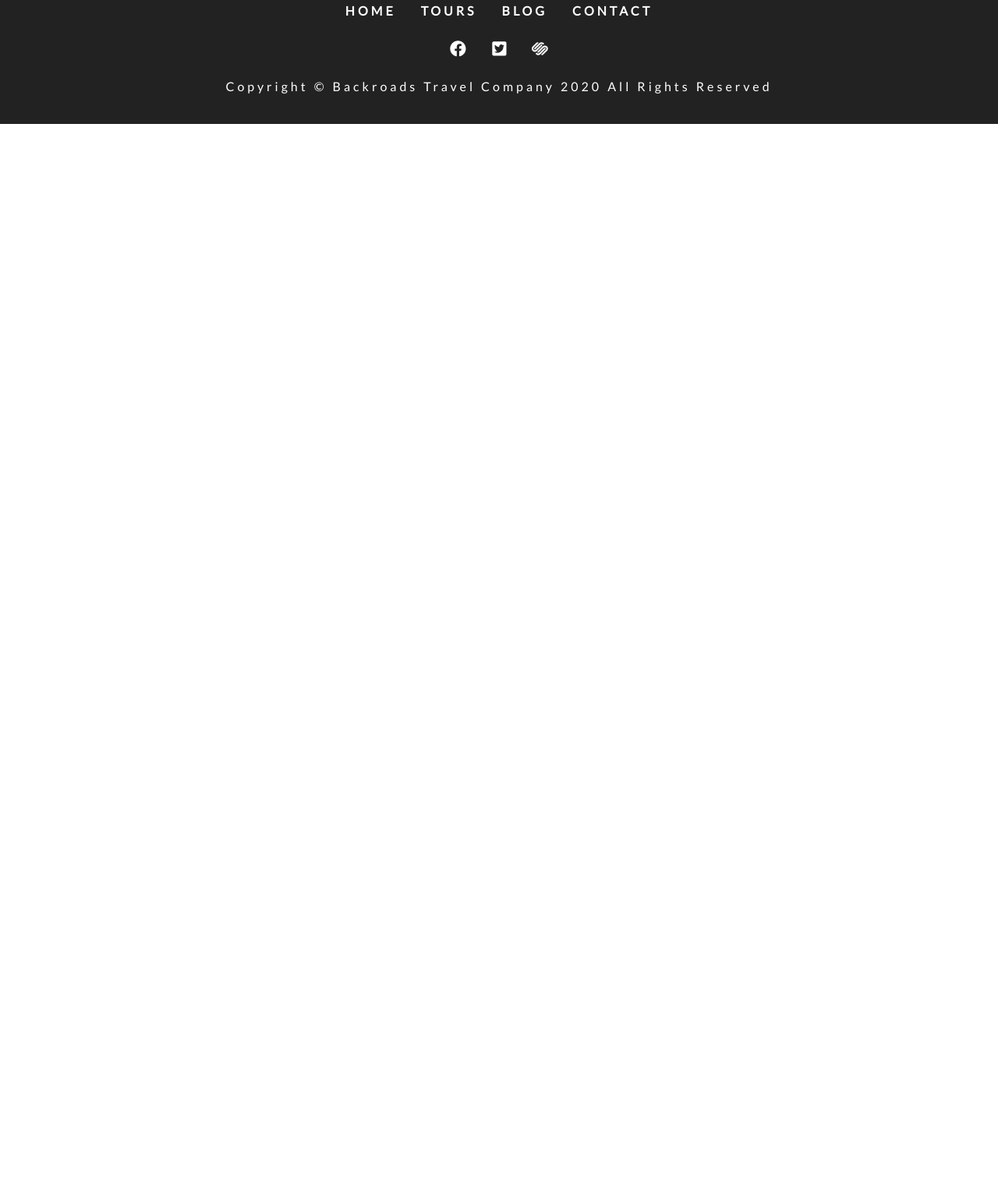
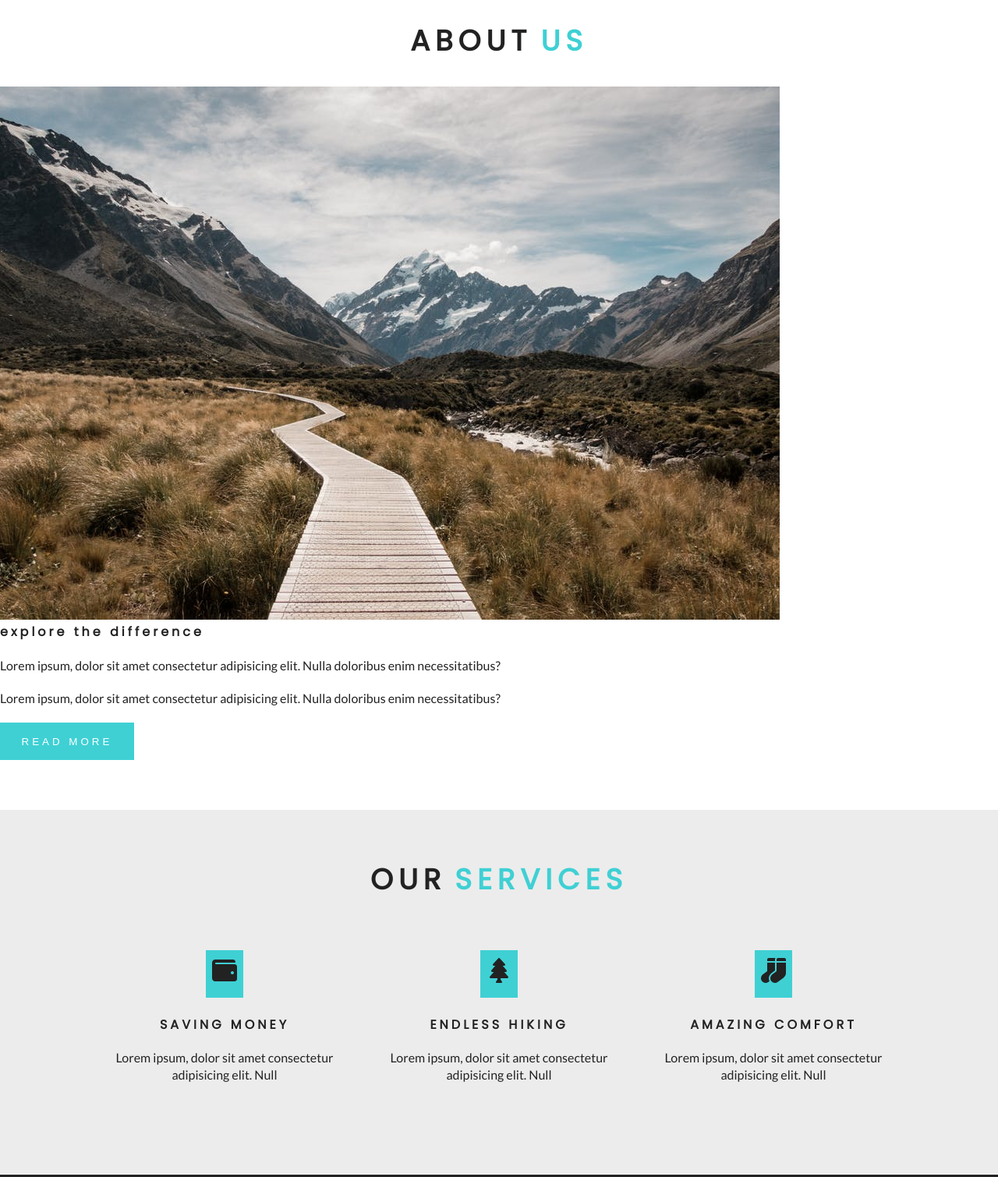
Before and after one commit to Yossri21/Backroads_Gatsby, a Gatsby site: page / in a window 1280 px wide. Shown: the part 922-2432 px from the top of the page at 78% size. Before the commit the page ends 1081 px from the top, so only its background shows below. Built offline with nearby package versions, Linux system fonts and the light colour scheme; Gatsby itself is replaced by a stand-in of ours.

Commit message:
About and Services components

```diff
--- /dev/null
+++ b/src/components/Home/About.js
@@ -0,0 +1,36 @@
+import React from 'react'
+
+import Title from "../Title"
+import styles from "../../css/about.module.css"
+import img from "../../images/defaultBcg.jpeg"
+const About = () => {
+     return (
+        <section className={styles.about}>
+          <Title title="about" subtitle="us" />
+          <div className={styles.aboutCenter}>
+            <article className={styles.aboutImg}>
+              <div className={styles.imgContainer}>
+                <img src={img} alt="about company" />
+              </div>
+            </article>
+            <article className={styles.aboutInfo}>
+              <h4>explore the difference</h4>
+              <p>
+                Lorem ipsum, dolor sit amet consectetur adipisicing elit. Nulla
+                doloribus enim necessitatibus?
+              </p>
+              <p>
+                Lorem ipsum, dolor sit amet consectetur adipisicing elit. Nulla
+                doloribus enim necessitatibus?
+              </p>
+              <button type="button" className="btn-primary">
+                read more
+              </button>
+            </article>
+          </div>
+        </section>
+      )
+
+}
+
+export default About
--- /dev/null
+++ b/src/components/Home/Services.js
@@ -0,0 +1,24 @@
+import React from 'react'
+import Title from "../Title"
+import styles from "../../css/services.module.css"
+import services from "../../constants/services"
+const Services = () => {
+    return (
+        <section className={styles.services}>
+        <Title title="our" subtitle="services" />
+        <div className={styles.center}>
+          {services.map((item, index) => {
+            return (
+              <article key={index} className={styles.service}>
+                <span>{item.icon}</span>
+                <h4>{item.title}</h4>
+                <p>{item.text}</p>
+              </article>
+            )
+          })}
+        </div>
+      </section>
+    )
+}
+
+export default Services
--- /dev/null
+++ b/src/components/Title.js
@@ -0,0 +1,36 @@
+import React from 'react'
+import styled from "styled-components"
+
+const Title = ({ title, subtitle, className }) => {
+    return (
+        <div className={className}>
+        <h4>
+          <span className="title">{title}</span>
+          <span>{subtitle}</span>
+        </h4>
+      </div>
+    )
+}
+
+export default styled(Title)`
+  text-transform: uppercase;
+  font-size: 2.3rem;
+  margin-bottom: 2rem;
+  h4 {
+    text-align: center;
+    letter-spacing: 7px;
+    color: var(--primaryColor);
+  }
+  .title {
+    color: var(--mainBlack);
+  }
+  span {
+    display: block;
+  }
+  @media (min-width: 576px) {
+    span {
+      display: inline-block;
+      margin: 0 0.35rem;
+    }
+  }
+`
--- /dev/null
+++ b/src/constants/services.js
@@ -0,0 +1,20 @@
+import React from "react"
+import { FaWallet, FaTree, FaSocks } from "react-icons/fa"
+
+export default [
+  {
+    icon: <FaWallet />,
+    title: "saving money",
+    text: "Lorem ipsum, dolor sit amet consectetur adipisicing elit. Null",
+  },
+  {
+    icon: <FaTree />,
+    title: "endless hiking",
+    text: "Lorem ipsum, dolor sit amet consectetur adipisicing elit. Null",
+  },
+  {
+    icon: <FaSocks />,
+    title: "amazing comfort",
+    text: "Lorem ipsum, dolor sit amet consectetur adipisicing elit. Null",
+  }
+]
--- /dev/null
+++ b/src/css/about.module.css
@@ -0,0 +1,73 @@
+.about {
+  padding: 4rem 0;
+}
+.about-center {
+  width: 80vw;
+  margin: 0 auto;
+}
+.about-img {
+  margin: 3rem 0;
+}
+.about-info {
+  margin-top: 3rem;
+}
+.about-img {
+  position: relative;
+}
+
+.about-img img {
+  width: 100%;
+  display: block;
+  box-shadow: var(--lightShadow);
+}
+.about-img div {
+  box-shadow: var(--lightShadow);
+}
+.about-info h4 {
+  font-size: 1.9rem;
+  text-transform: uppercase;
+}
+
+@media screen and (min-width: 768px) {
+  .about-center {
+    display: grid;
+    grid-template-columns: 1fr 1fr;
+    grid-column-gap: 3rem;
+    align-items: center;
+    margin-top: 3rem;
+  }
+
+  .about-img,
+  .about-info {
+    margin: 0;
+  }
+  .about-img img {
+    max-height: 500px;
+  }
+  .img-container {
+    max-height: 500px;
+  }
+  .about-info p {
+    width: 80%;
+  }
+}
+@media screen and (min-width: 992px) {
+  .img-container::before {
+    content: "";
+    position: absolute;
+    width: 100%;
+    height: 100%;
+    border: 3px solid var(--primaryColor);
+    box-sizing: border-box;
+    top: -16px;
+    left: -16px;
+    z-index: -1;
+  }
+}
+
+@media screen and (min-width: 1200px) {
+  .about-center {
+    width: 95vw;
+    max-width: 1170px;
+  }
+}
--- /dev/null
+++ b/src/css/services.module.css
@@ -0,0 +1,25 @@
+.services {
+  background: var(--mainGrey);
+  padding: 4rem 0;
+}
+.center {
+  width: 80vw;
+  margin: 0 auto;
+  display: grid;
+  grid-template-columns: repeat(auto-fit, minmax(250px, 1fr));
+  grid-column-gap: 2rem;
+}
+.service {
+  margin: 2rem 0;
+  text-align: center;
+}
+.service span {
+  background: var(--primaryColor);
+  padding: 0.5rem;
+  display: inline-block;
+  font-size: 2rem;
+  margin-bottom: 1.5rem;
+}
+.service h4 {
+  text-transform: uppercase;
+}
--- a/src/pages/index.js
+++ b/src/pages/index.js
@@ -1,9 +1,11 @@
 import React from "react"
 import {Link} from "gatsby"
 import Layout from "../components/Layout"
-
 import SimleHero from "../components/SimpleHero"
 import Banner from "../components/Banner"
+import About from "../components/Home/About"
+import Services from "../components/Home/Services"
+
 
 export default () => (
 
@@ -18,6 +20,8 @@ export default () => (
         </Link>
       </Banner>
  </SimleHero>
+ <About />
+ <Services />
 </Layout>
 
 
```
Also changed, not shown: src/pages/tours.js (+2 -5 lines).
